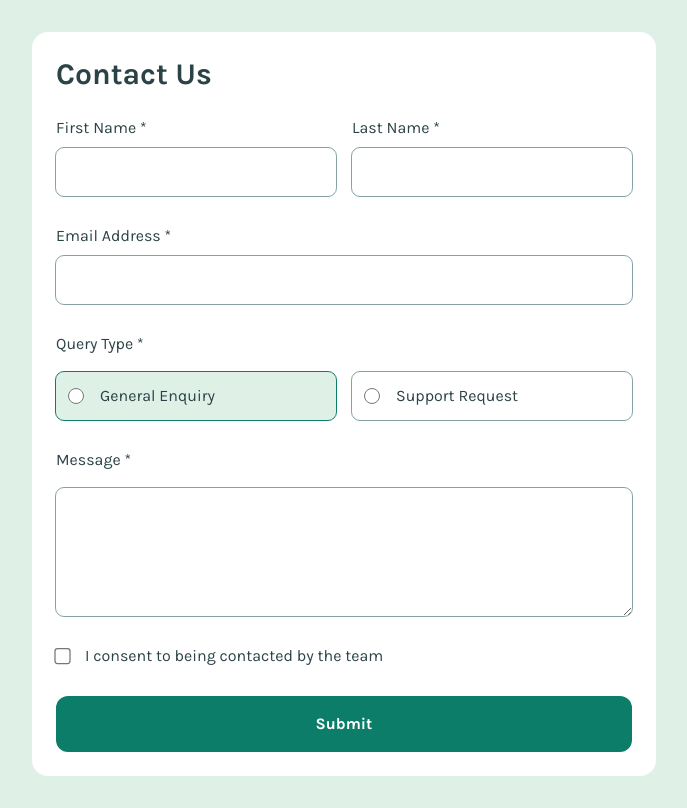
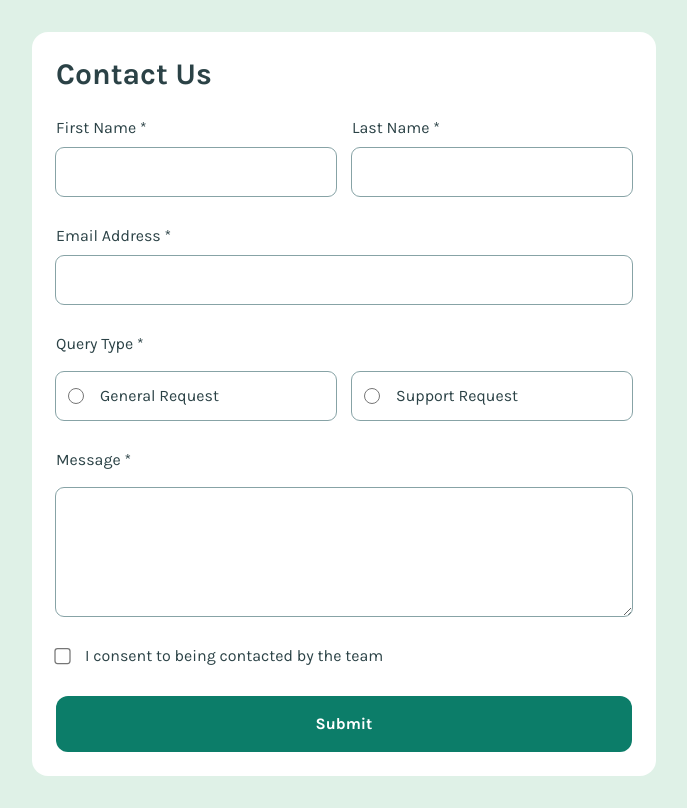
Before and after one commit to frontend-rustyff12/14-contact-form, a React (Vite) app: page / in a window 1280 px wide. Shown: the whole page, without its empty margins (296-983 px from the left). Built offline with nearby package versions, Linux system fonts and the light colour scheme.

Commit message:
wrap input in label for a11y considerations

```diff
--- a/src/Form.tsx
+++ b/src/Form.tsx
@@ -13,7 +13,7 @@ export default function Form() {
     fname: { value: "", isValid: false },
     lname: { value: "", isValid: false },
     email: { value: "", isValid: false },
-    query: { value: "general", isValid: true },
+    query: { value: "", isValid: false },
     message: { value: "", isValid: false },
     consent: false,
   });
@@ -43,6 +43,7 @@ export default function Form() {
       const formData = new FormData(formRef.current);
       const data: FormDataRaw = Object.fromEntries(formData.entries());
 
+      // Update validation state
       const validationErrors = validateForm(data);
       if (Object.keys(validationErrors).length > 0) {
         setErrors(validationErrors);
@@ -74,7 +75,7 @@ export default function Form() {
         consent: data.consent === "on",
       };
       setFormObj(processedData);
-      console.log("Form submitted:", processedData);
+      console.log("Form submitted:", processedData, "", formObj);
     }
   }
 
@@ -119,42 +120,37 @@ export default function Form() {
           <fieldset>
             <legend className="mb-4 text-cust-Grey-900">Query Type *</legend>
             <div className="flex flex-col gap-4 md:flex-row">
-              <div
-                className={`${queryInputClass} flex items-center gap-4 md:w-full ${
-                  formObj.query.value === "general"
-                    ? "bg-cust-Green-200 outline-1 outline-cust-Green-600"
-                    : "outline outline-cust-Grey-500"
-                }`}
+              <label
+                htmlFor="general"
+                className={`${queryInputClass} flex items-center gap-4 md:w-full cursor-pointer
+    outline outline-cust-Grey-500
+    peer-checked:bg-cust-Green-200 peer-checked:outline-1 peer-checked:outline-cust-Green-600
+  `}
               >
                 <input
-                  className="h-4 w-4 accent-cust-Green-600"
                   type="radio"
                   id="general"
                   name="query"
                   value="general"
+                  className="peer h-4 w-4 accent-cust-Green-600"
                 />
-                <label className="text-cust-Grey-900 " htmlFor="general">
-                  General Enquiry
-                </label>
-              </div>
-              <div
-                className={`${inputClass} flex items-center gap-4 md:w-full ${
-                  formObj.query.value === "support"
-                    ? "bg-cust-Green-200 outline-1 outline-cust-Green-600"
-                    : "outline outline-cust-Grey-500"
-                }`}
+                <span className="text-cust-Grey-900">General Request</span>
+              </label>
+
+              <label
+                htmlFor="support"
+                className={`${queryInputClass} flex items-center gap-4 md:w-full cursor-pointer outline outline-cust-Grey-500 peer-checked:bg-cust-Green-200 peer-checked:outline-1 peer-checked:outline-cust-Green-600
+  `}
               >
                 <input
-                  className="h-4 w-4 accent-cust-Green-600"
                   type="radio"
                   id="support"
                   name="query"
                   value="support"
+                  className="peer h-4 w-4 accent-cust-Green-600"
                 />
-                <label className="text-cust-Grey-900" htmlFor="support">
-                  Support Request
-                </label>
-              </div>
+                <span className="text-cust-Grey-900">Support Request</span>
+              </label>
             </div>
 
             {errors.query && <p className="text-red-500">{errors.query}</p>}
```
